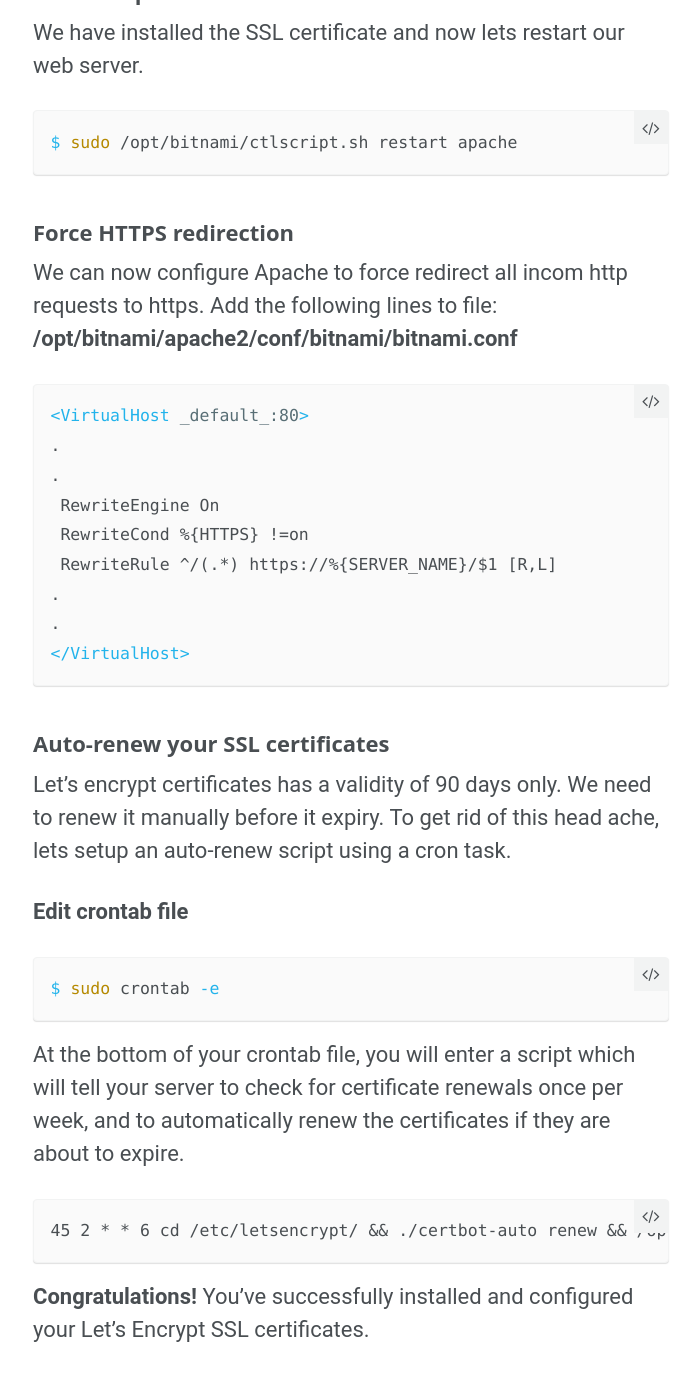
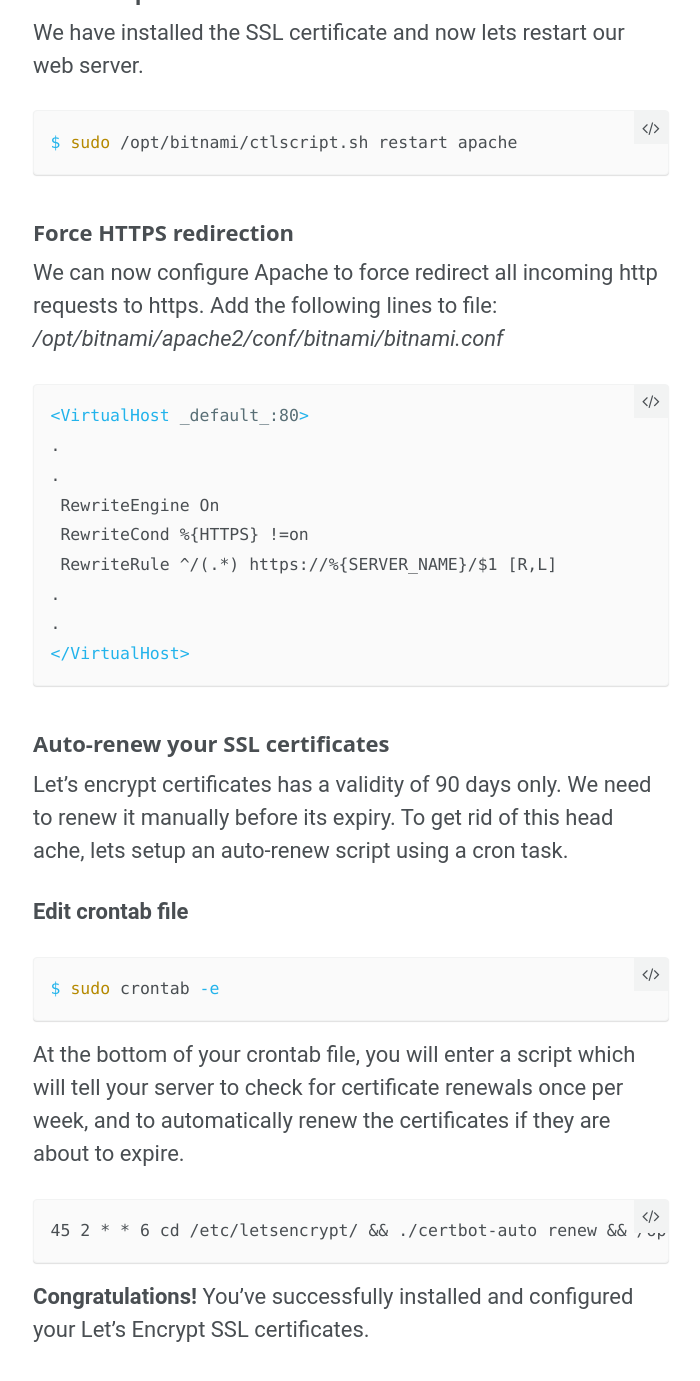
Before and after one commit to robinraju/robinraju.github.io, a Jekyll site: the page built from _posts/developer/2018-05-18-installing-lets-encrypt-on-bitnami-apache.md, in a window 1280 px wide and 1400 px high, scrolled down 3005 px. Shown: the top 1381 px of the window, without its empty margins (289-989 px from the left). Built offline with Jekyll 4.4.1, drawn with Linux system fonts in a browser that asks for light colours; comment, search, counter and statistics services are not loaded; some of the changed text lies outside the part shown.

Commit message:
Added New post: Installing Let's encrypt SSL on Bitnami LAMP on EC2

````diff
--- a/_posts/developer/2018-05-18-installing-lets-encrypt-on-bitnami-apache.md
+++ b/_posts/developer/2018-05-18-installing-lets-encrypt-on-bitnami-apache.md
@@ -92,8 +92,8 @@ $ sudo /opt/bitnami/ctlscript.sh restart apache
 
 ### Force HTTPS redirection
 
-We can now configure Apache to force redirect all incom http requests to https.
-Add the following lines to file: **/opt/bitnami/apache2/conf/bitnami/bitnami.conf**
+We can now configure Apache to force redirect all incoming http requests to https.
+Add the following lines to file: */opt/bitnami/apache2/conf/bitnami/bitnami.conf*
 
 ```xml
 <VirtualHost _default_:80>
@@ -109,7 +109,7 @@ Add the following lines to file: **/opt/bitnami/apache2/conf/bitnami/bitnami.con
 
 ### Auto-renew your SSL certificates
 
-Let's encrypt certificates has a validity of 90 days only. We need to renew it manually before it expiry.
+Let's encrypt certificates has a validity of 90 days only. We need to renew it manually before its expiry.
 To get rid of this head ache, lets setup an auto-renew script using a cron task.
 
 **Edit crontab file**
````
Also changed, not shown: other parts of _posts/developer/2018-05-18-installing-lets-encrypt-on-bitnami-apache.md (+1 -1 lines).
